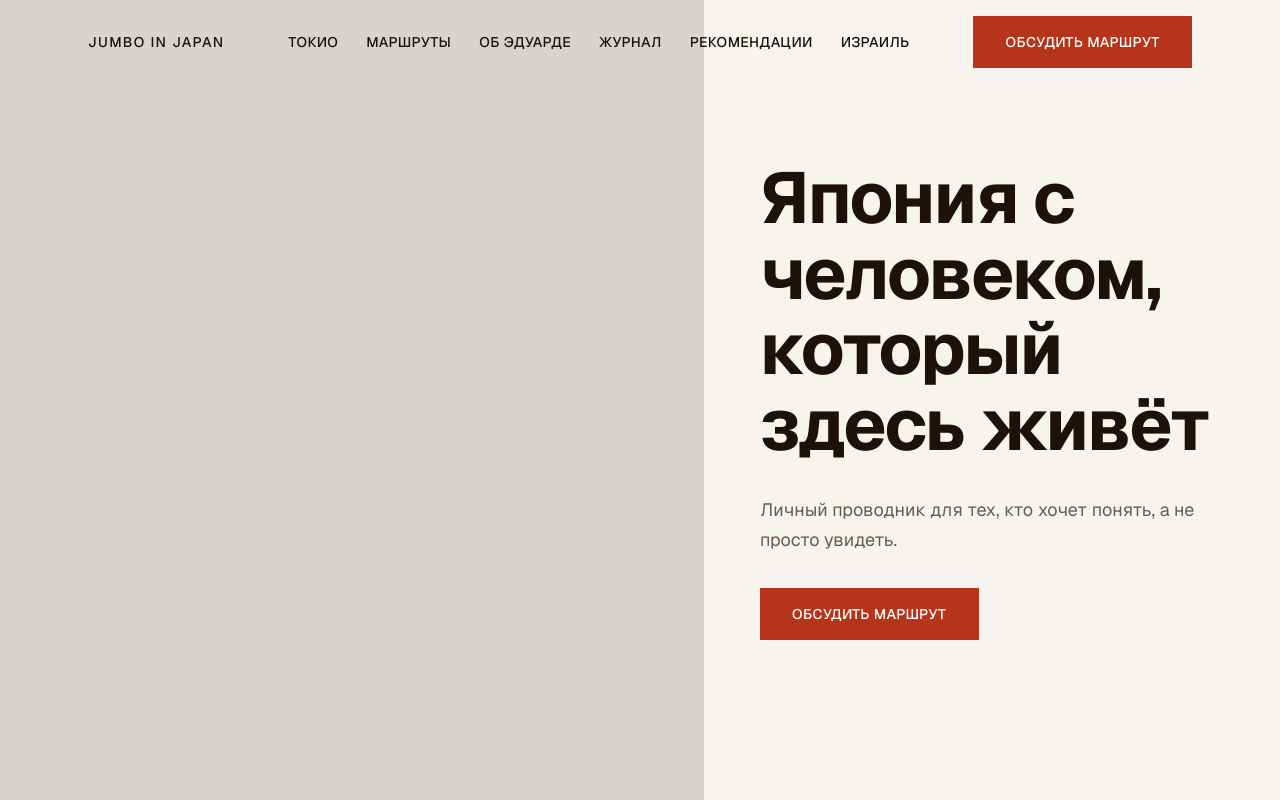
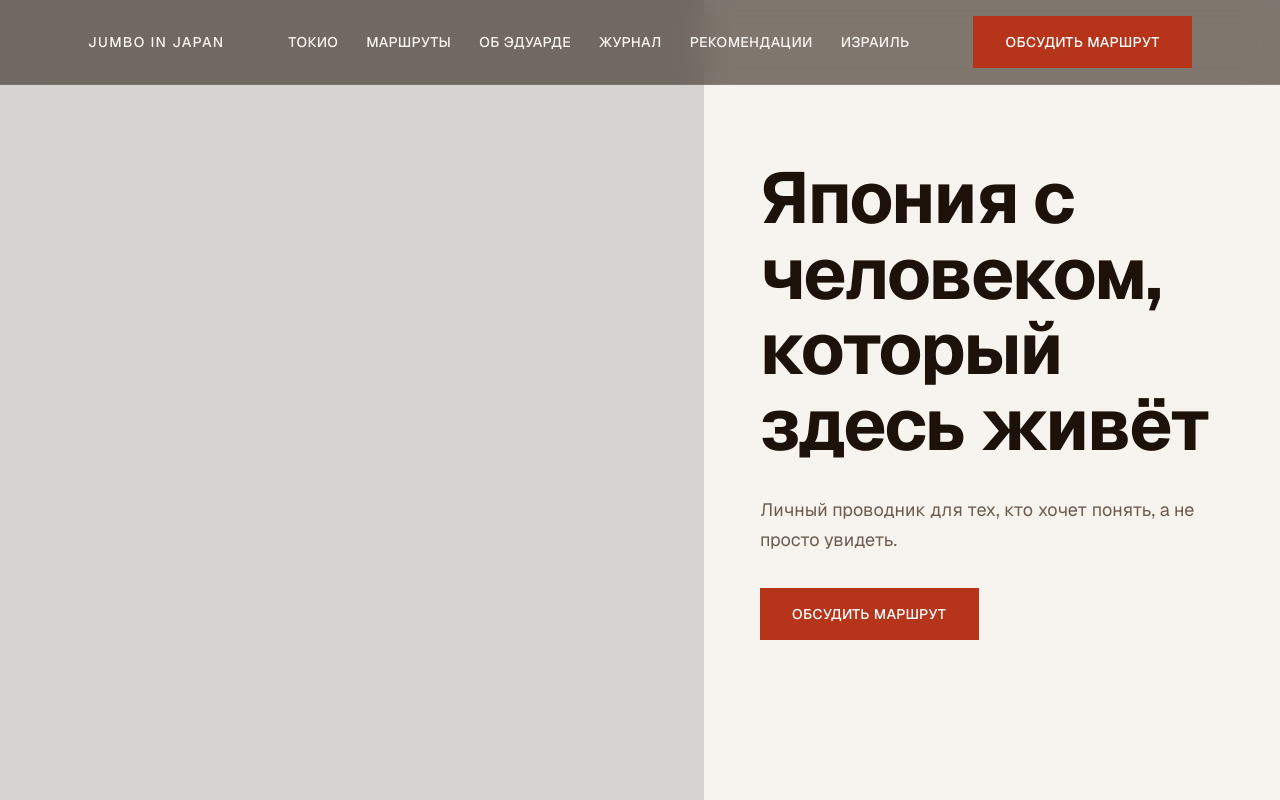
Before and after one commit to jumboinjapan/jumboinjapan, a Next.js app: page / in a window 1280 px wide. Shown: the top 800 px of the page. Built offline with nearby package versions, Linux system fonts and the light colour scheme.

Commit message:
feat: dark glass header with backdrop blur

```diff
--- a/src/components/layout/Header.tsx
+++ b/src/components/layout/Header.tsx
@@ -1,7 +1,7 @@
 "use client";
 
 import Link from "next/link";
-import { useEffect, useState } from "react";
+import { useState } from "react";
 
 const navItems = [
   { href: "/experiences/tokyo-walks", label: "Токио" },
@@ -14,31 +14,27 @@ const navItems = [
 
 export function Header() {
   const [isOpen, setIsOpen] = useState(false);
-  const [isScrolled, setIsScrolled] = useState(false);
-
-  useEffect(() => {
-    const onScroll = () => setIsScrolled(window.scrollY > 80);
-    onScroll();
-    window.addEventListener("scroll", onScroll, { passive: true });
-    return () => window.removeEventListener("scroll", onScroll);
-  }, []);
 
   return (
     <>
       <header
-        className={`fixed inset-x-0 top-0 z-50 transition-all ${
-          isScrolled ? "bg-[var(--bg)]/95 shadow-sm backdrop-blur-sm" : "bg-transparent"
-        }`}
+        className="fixed inset-x-0 top-0 z-50 transition-all"
+        style={{
+          background: "rgba(28, 18, 9, 0.55)",
+          backdropFilter: "blur(16px) saturate(160%)",
+          WebkitBackdropFilter: "blur(16px) saturate(160%)",
+          borderBottom: "1px solid rgba(255,255,255,0.08)",
+        }}
       >
         <div className="mx-auto flex w-full max-w-6xl items-center justify-between px-4 py-4 md:px-6">
-          <Link href="/" className="font-sans text-sm font-medium tracking-widest uppercase text-[var(--text)]">Jumbo In Japan</Link>
+          <Link href="/" className="font-sans text-sm font-medium tracking-widest uppercase text-[var(--bg)]">Jumbo In Japan</Link>
 
           <nav className="hidden items-center gap-7 lg:flex">
             {navItems.map((item) => (
               <Link
                 key={item.href}
                 href={item.href}
-                className="relative text-sm font-medium tracking-wide text-[var(--text)] uppercase after:absolute after:bottom-0 after:left-0 after:h-px after:w-0 after:bg-[var(--accent)] after:transition-all after:duration-300 hover:after:w-full"
+                className="relative text-sm font-medium tracking-wide text-[var(--bg)] uppercase after:absolute after:bottom-0 after:left-0 after:h-px after:w-0 after:bg-[var(--accent)] after:transition-all after:duration-300 hover:after:w-full"
               >
                 {item.label}
               </Link>
@@ -57,7 +53,7 @@ export function Header() {
           <button
             type="button"
             aria-label="Открыть меню"
-            className="inline-flex min-h-11 min-w-11 items-center justify-center border border-[var(--text)] text-[var(--text)] lg:hidden"
+            className="inline-flex min-h-11 min-w-11 items-center justify-center border border-[var(--bg)] text-[var(--bg)] lg:hidden"
             onClick={() => setIsOpen((prev) => !prev)}
           >
             <span className="text-lg">☰</span>
```
